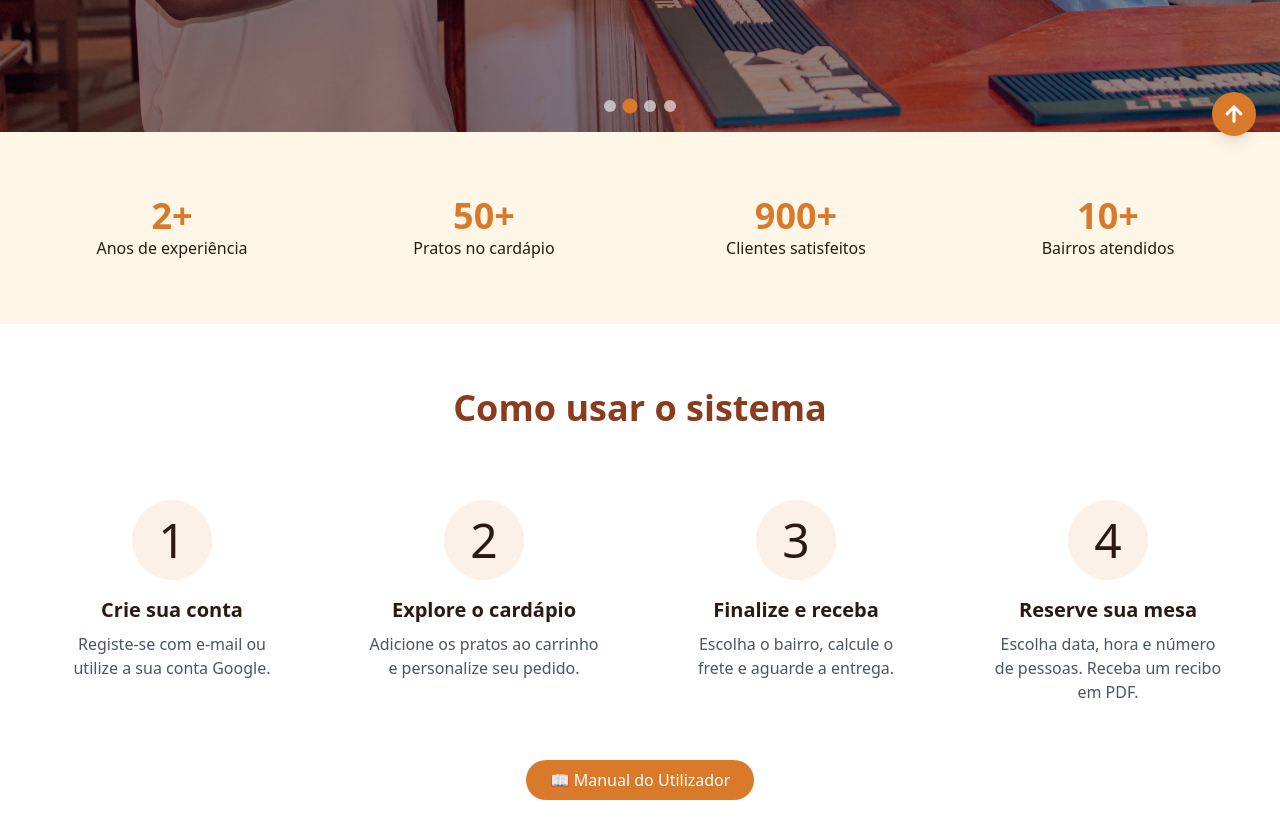
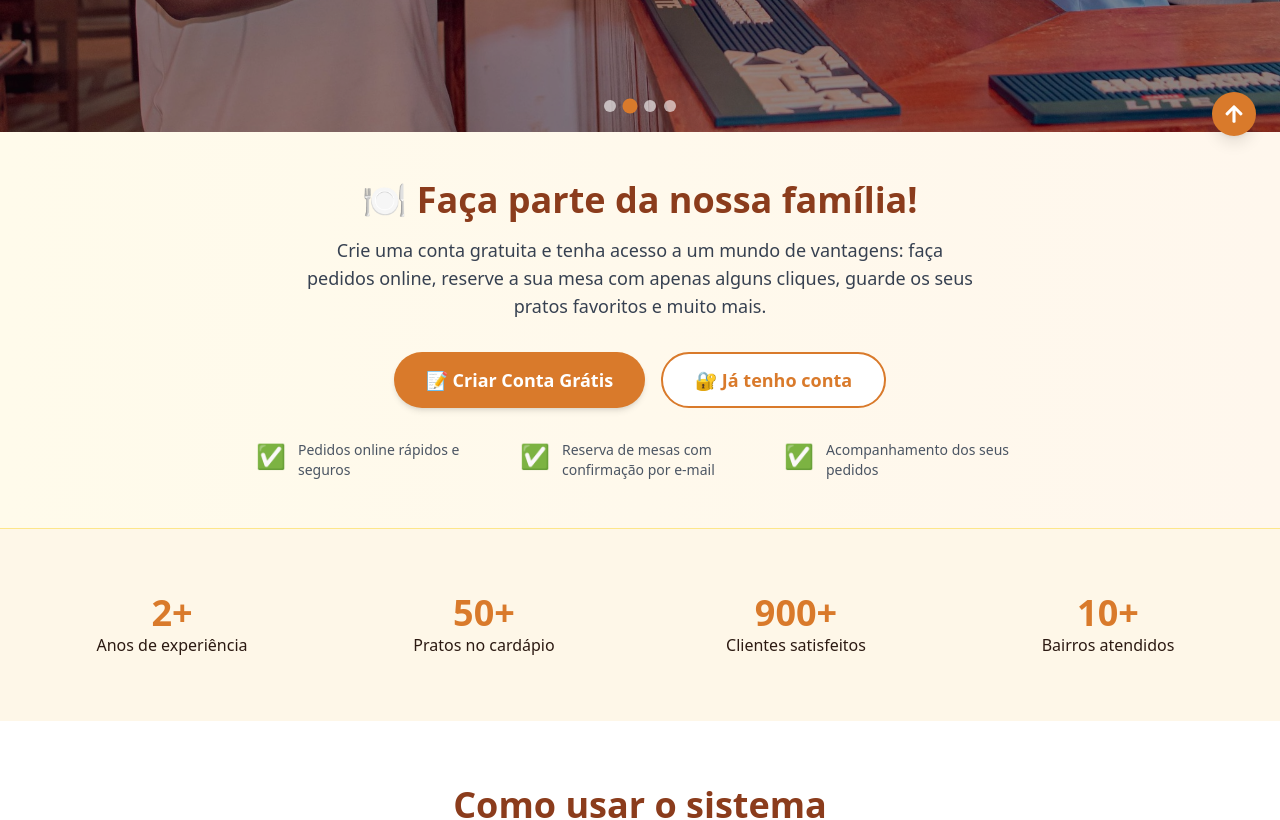
Before and after one commit to da-silva-39/origens-sabor, a React (Vite) app in the folder frontend/: page / in a window 1280 px wide. Shown: the part 640-1460 px from the top of the page. Built offline with nearby package versions, Linux system fonts and the light colour scheme; no server answers; what @react-pdf/renderer would draw is missing.

Commit message:
alterado o home

```diff
--- a/frontend/src/pages/Home.tsx
+++ b/frontend/src/pages/Home.tsx
@@ -96,6 +96,47 @@ export default function Home() {
           </div>
         )}
 
+        {/* Chamada atrativa para utilizadores NÃO autenticados */}
+        {!isAuthenticated && (
+          <div className="bg-gradient-to-r from-amber-50 to-orange-50 py-12 border-b border-amber-200">
+            <div className="container-custom text-center">
+              <h2 className="text-3xl md:text-4xl font-bold text-secundaria mb-4">🍽️ Faça parte da nossa família!</h2>
+              <p className="text-gray-700 text-lg max-w-2xl mx-auto mb-8">
+                Crie uma conta gratuita e tenha acesso a um mundo de vantagens: faça pedidos online,
+                reserve a sua mesa com apenas alguns cliques, guarde os seus pratos favoritos e muito mais.
+              </p>
+              <div className="flex flex-wrap justify-center gap-4">
+                <button
+                  onClick={() => navigate("/registro")}
+                  className="bg-primaria text-white px-8 py-3 rounded-full text-lg font-semibold hover:bg-secundaria transition transform hover:scale-105 shadow-md"
+                >
+                  📝 Criar Conta Grátis
+                </button>
+                <button
+                  onClick={() => navigate("/login")}
+                  className="bg-white border-2 border-primaria text-primaria px-8 py-3 rounded-full text-lg font-semibold hover:bg-primaria/10 transition"
+                >
+                  🔐 Já tenho conta
+                </button>
+              </div>
+              <div className="mt-8 grid grid-cols-1 md:grid-cols-3 gap-6 text-left max-w-3xl mx-auto">
+                <div className="flex items-start gap-3">
+                  <span className="text-2xl">✅</span>
+                  <p className="text-gray-600 text-sm">Pedidos online rápidos e seguros</p>
+                </div>
+                <div className="flex items-start gap-3">
+                  <span className="text-2xl">✅</span>
+                  <p className="text-gray-600 text-sm">Reserva de mesas com confirmação por e‑mail</p>
+                </div>
+                <div className="flex items-start gap-3">
+                  <span className="text-2xl">✅</span>
+                  <p className="text-gray-600 text-sm">Acompanhamento dos seus pedidos</p>
+                </div>
+              </div>
+            </div>
+          </div>
+        )}
+
         {/* Estatísticas */}
         <section className="py-16 bg-fundo">
           <div className="container-custom">
@@ -108,7 +149,7 @@ export default function Home() {
           </div>
         </section>
 
-        {/* Como usar o sistema (movido para antes de "Porquê escolher-nos") */}
+        {/* Como usar o sistema */}
         <section id="como-usar" className="py-16 bg-white">
           <div className="container-custom">
             <h2 className="text-3xl md:text-4xl font-bold text-center text-secundaria mb-12">Como usar o sistema</h2>
@@ -142,7 +183,7 @@ export default function Home() {
           </div>
         </section>
 
-        {/* Características (Porquê escolher-nos?) */}
+        {/* Porquê escolher-nos? */}
         <section className="py-16 bg-fundo">
           <div className="container-custom">
             <h2 className="text-3xl md:text-4xl font-bold text-center text-secundaria mb-12">Porquê escolher-nos?</h2>
@@ -261,9 +302,9 @@ export default function Home() {
                 <div>
                   <h3 className="text-xl font-semibold mb-2">📱 Siga-nos</h3>
                   <div className="flex flex-wrap gap-4">
-                    <a href="https://www.instagram.com/origens_do_sabor_restaurante_/" target="_blank" rel="noopener noreferrer" className="flex items-center gap-2 px-4 py-2 rounded-full text-white bg-gradient-to-r from-[#833AB4] via-[#FD1D1D] to-[#FCAF45] hover:opacity-90 transition"><i className="fab fa-instagram"></i> Instagram</a>
-                    <a href="https://web.facebook.com/p/Origens-do-sabor-61572114920143" target="_blank" rel="noopener noreferrer" className="flex items-center gap-2 px-4 py-2 rounded-full text-white bg-[#1877F2] hover:bg-[#0E5A9E] transition"><i className="fab fa-facebook"></i> Facebook</a>
-                    <a href="https://wa.me/258860151122" target="_blank" rel="noopener noreferrer" className="flex items-center gap-2 px-4 py-2 rounded-full text-white bg-[#25D366] hover:bg-[#128C7E] transition"><i className="fab fa-whatsapp"></i> WhatsApp</a>
+                    <a href="https://www.instagram.com/origens_do_sabor_restaurante_/" target="_blank" rel="noopener noreferrer" className="flex items-center gap-2 px-4 py-2 rounded-full text-white bg-gradient-to-r from-[#833AB4] via-[#FD1D1D] to-[#FCAF45] hover:opacity-90 transition">📷 Instagram</a>
+                    <a href="https://web.facebook.com/p/Origens-do-sabor-61572114920143" target="_blank" rel="noopener noreferrer" className="flex items-center gap-2 px-4 py-2 rounded-full text-white bg-[#1877F2] hover:bg-[#0E5A9E] transition">📘 Facebook</a>
+                    <a href="https://wa.me/258860151122" target="_blank" rel="noopener noreferrer" className="flex items-center gap-2 px-4 py-2 rounded-full text-white bg-[#25D366] hover:bg-[#128C7E] transition">💬 WhatsApp</a>
                   </div>
                 </div>
               </div>
```
